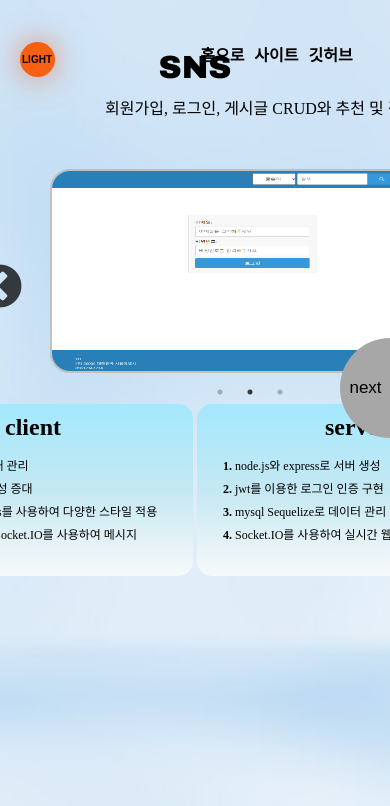
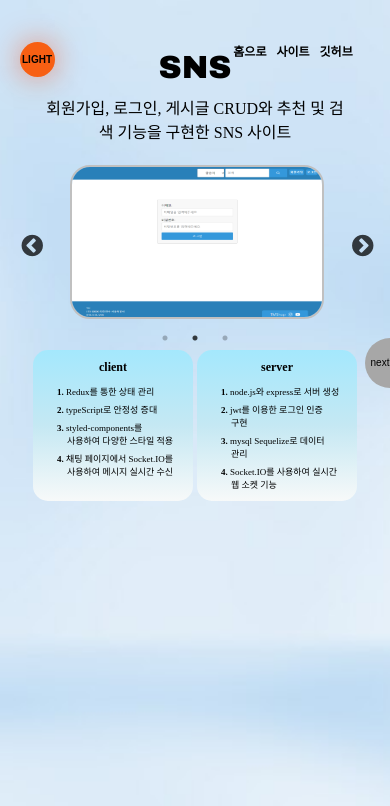
Before and after one commit to tomyhas59/portfolio, a React (Create React App) app: page /projects/1 in a window 390 px wide. Shown: the top 806 px of the page. Built offline with nearby package versions, Linux system fonts and the light colour scheme.

Commit message:
overflow: hidden;

```diff
--- a/src/css/projects.css
+++ b/src/css/projects.css
@@ -223,13 +223,17 @@
   text-align: right;
 }
 
-@media (max-width: 375px) {
+@media (max-width: 480px) {
   .card {
     width: 250px;
     font-size: 1rem;
     padding: 0 1rem 2rem 1rem;
   }
 
+  .projectPageWrapper {
+    width: 100%;
+    overflow: hidden;
+  }
   .description {
     height: 20px;
   }
```
